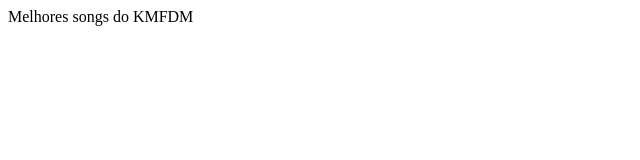
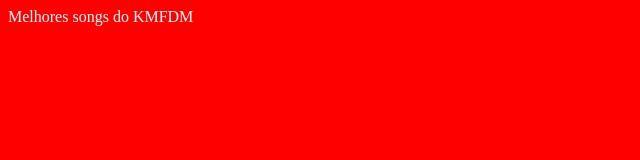
Before and after one commit to milenamanera-hue/1A-Roblox, a plain HTML site: page index.html in a window 1280 px wide. Shown: the whole page, without its empty margins (0-640 px from the left). Drawn offline with Linux system fonts and the light colour scheme.

Commit message:
Update index.html

```diff
--- a/index.html
+++ b/index.html
@@ -1,3 +1,9 @@
-<body>
-<header>Melhores songs do KMFDM</header>
-</body>
+<head>
+  <link rel="stylesheet"href="style.css">
+</head>
+<html>
+    <body>
+         <header>Melhores songs do KMFDM</header>
+       </h1>
+  </body>
+</html>
```
